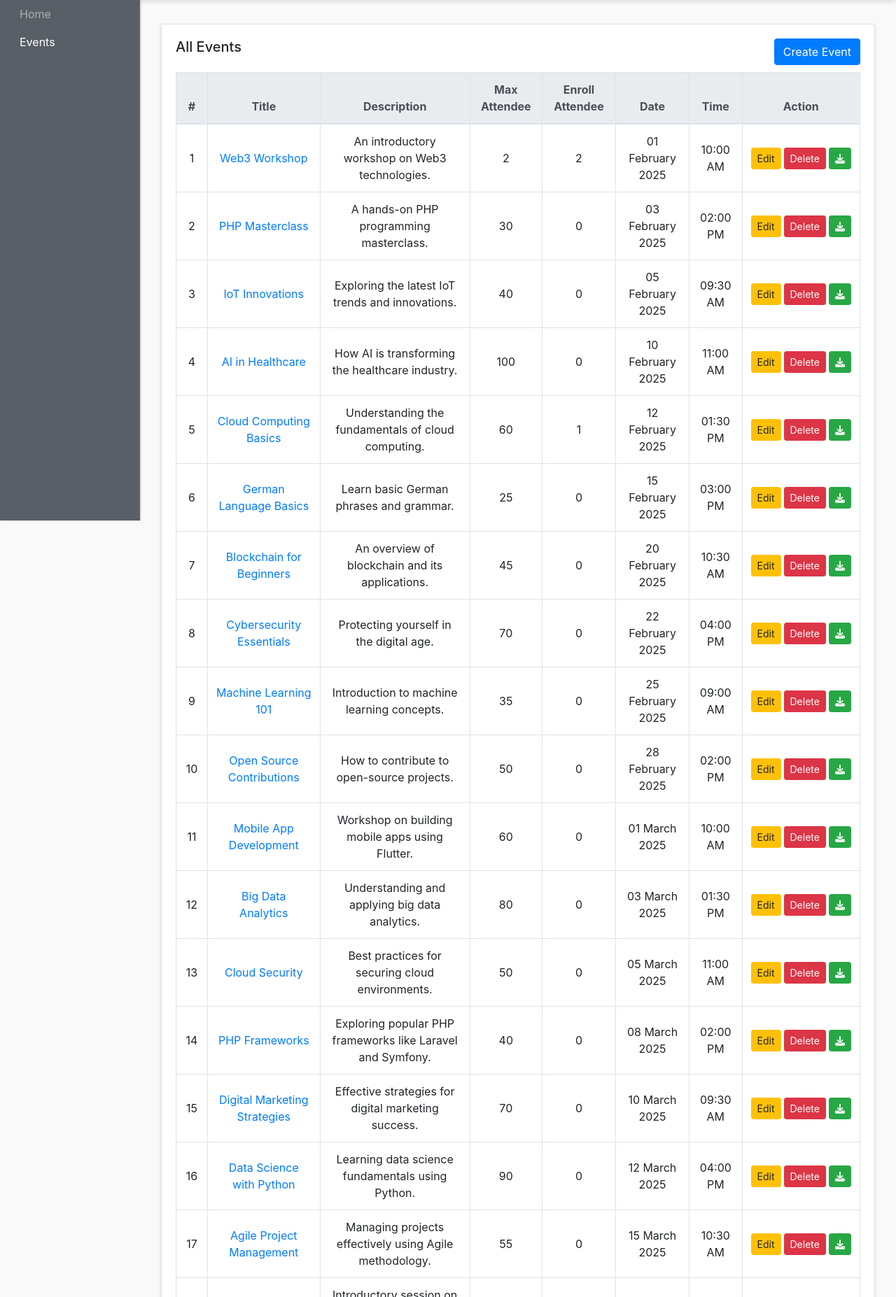
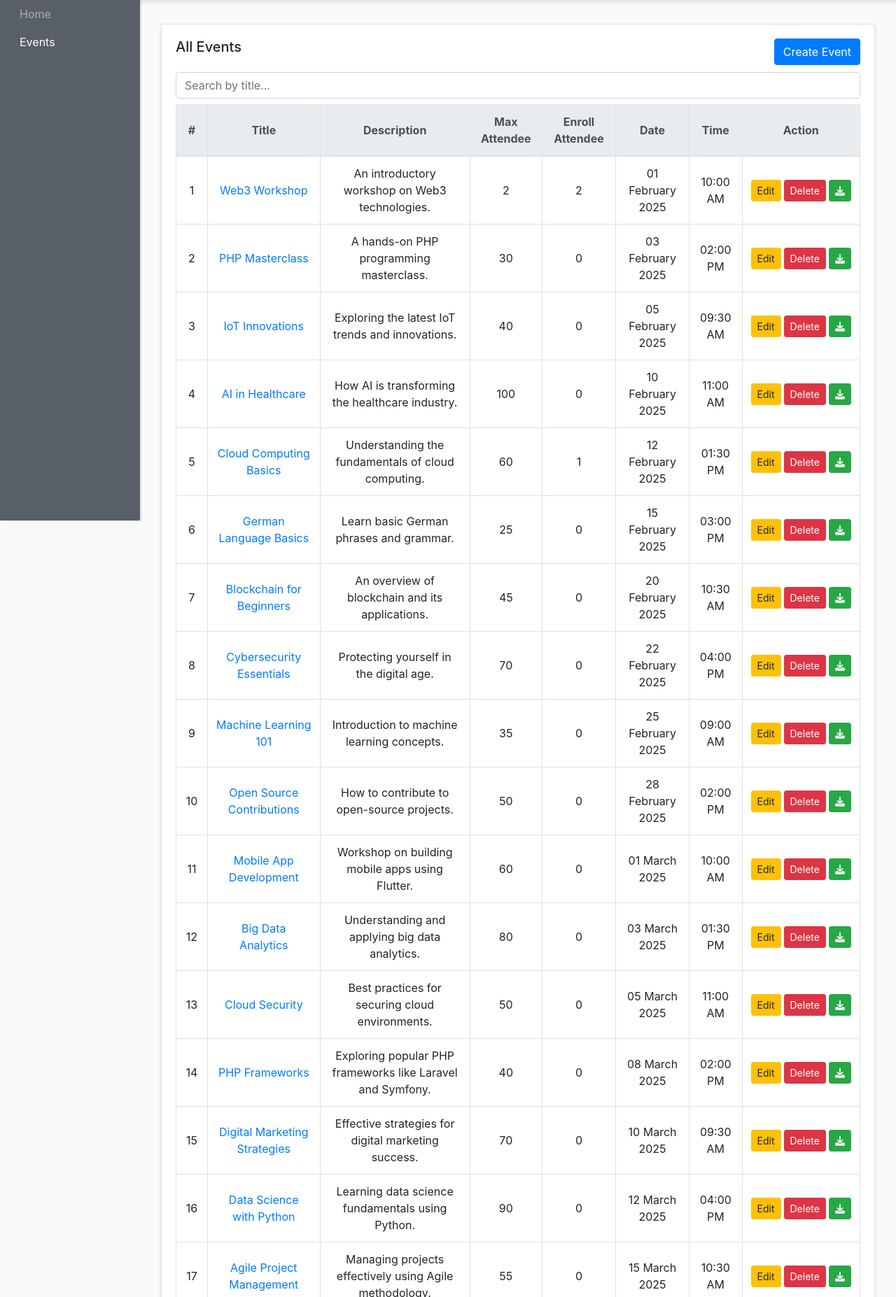
Before and after one commit to Rafiqul-jakir/ollyo-ems, a PHP site: page /ems/admin-panel/events/events.php in a window 1280 px wide. Shown: the part 56-1910 px from the top of the page at 70% size. Run offline with PHP 8.4, Linux system fonts and the light colour scheme; the visitor is signed in with stand-in values (Sample User, id 1); data comes from the database, SQL or seed files in the repository; some libraries are stand-ins or nearby versions.

Commit message:
add search bar in admin event page for search and update readme file

```diff
--- a/admin-panel/events/events.php
+++ b/admin-panel/events/events.php
@@ -71,19 +71,23 @@ if (isset($_SESSION['id'])) {
                   </button>
                 </div>
               </div>
-
+              <div class="row">
+                <div class="col-12">
+                  <input type="text" id="search-box" class="form-control mb-2" placeholder="Search by title...">
+                </div>
+              </div>
               <div class="table-responsive">
                 <table class="table table-bordered table-hover text-center" id="allEventsTable">
                   <thead class="thead-light">
                     <tr>
-                      <th scope="col">#</th>
-                      <th scope="col">Title</th>
-                      <th scope="col">Description</th>
-                      <th scope="col">Max Attendee</th>
-                      <th scope="col">Enroll Attendee</th>
-                      <th scope="col">Date</th>
-                      <th scope="col">Time</th>
-                      <th scope="col">Action</th>
+                      <th scope="col" class="align-middle">#</th>
+                      <th scope="col" class="align-middle">Title</th>
+                      <th scope="col" class="align-middle">Description</th>
+                      <th scope="col" class="align-middle">Max Attendee</th>
+                      <th scope="col" class="align-middle">Enroll Attendee</th>
+                      <th scope="col" class="align-middle">Date</th>
+                      <th scope="col" class="align-middle">Time</th>
+                      <th scope="col" class="align-middle">Action</th>
                     </tr>
                   </thead>
                   <tbody>
@@ -102,7 +106,7 @@ if (isset($_SESSION['id'])) {
           <div class="modal-content">
             <!-- Modal Header -->
             <div class="modal-header">
-              <h5 class="modal-title" id="createEventModalLabel">Create New Event</h5>
+              <h5 class="modal-title" id="createEventModalLabel"></h5>
               <button type="button" class="close" data-dismiss="modal" aria-label="Close">
                 <span aria-hidden="true">&times;</span>
               </button>
@@ -227,6 +231,19 @@ if (isset($_SESSION['id'])) {
 
   <script type="text/javascript">
     $(document).ready(function() {
+      // search
+      $('#search-box').on('keyup', function() {
+        var value = $(this).val().toLowerCase(); // Get search value and convert to lowercase
+        $('#allEventsTable tbody tr').filter(function() {
+          // Toggle row visibility based on match
+          $(this).toggle($(this).find('td:nth-child(2)').text().toLowerCase().indexOf(value) > -1);
+        });
+      });
+
+      $("#createEventButton").on('click', function() {
+        $("#createEventModalLabel").text("Create New Event");
+        $('#eventRegister').trigger('reset');
+      });
       $('#eventRegister').submit(function(event) {
         event.preventDefault(); // Prevent default form submission
 
@@ -288,7 +305,7 @@ if (isset($_SESSION['id'])) {
         let totalAttendee = row.find("td:eq(3)").text();
         let eventDate = row.find("td:eq(5)").text();
         let eventTime = row.find("td:eq(6)").text();
-
+        $("#createEventModalLabel").text("Edit event");
         //Change date format
         var date = new Date(eventDate);
         var year = date.getFullYear();
```
Also changed, not shown: readme.md.
